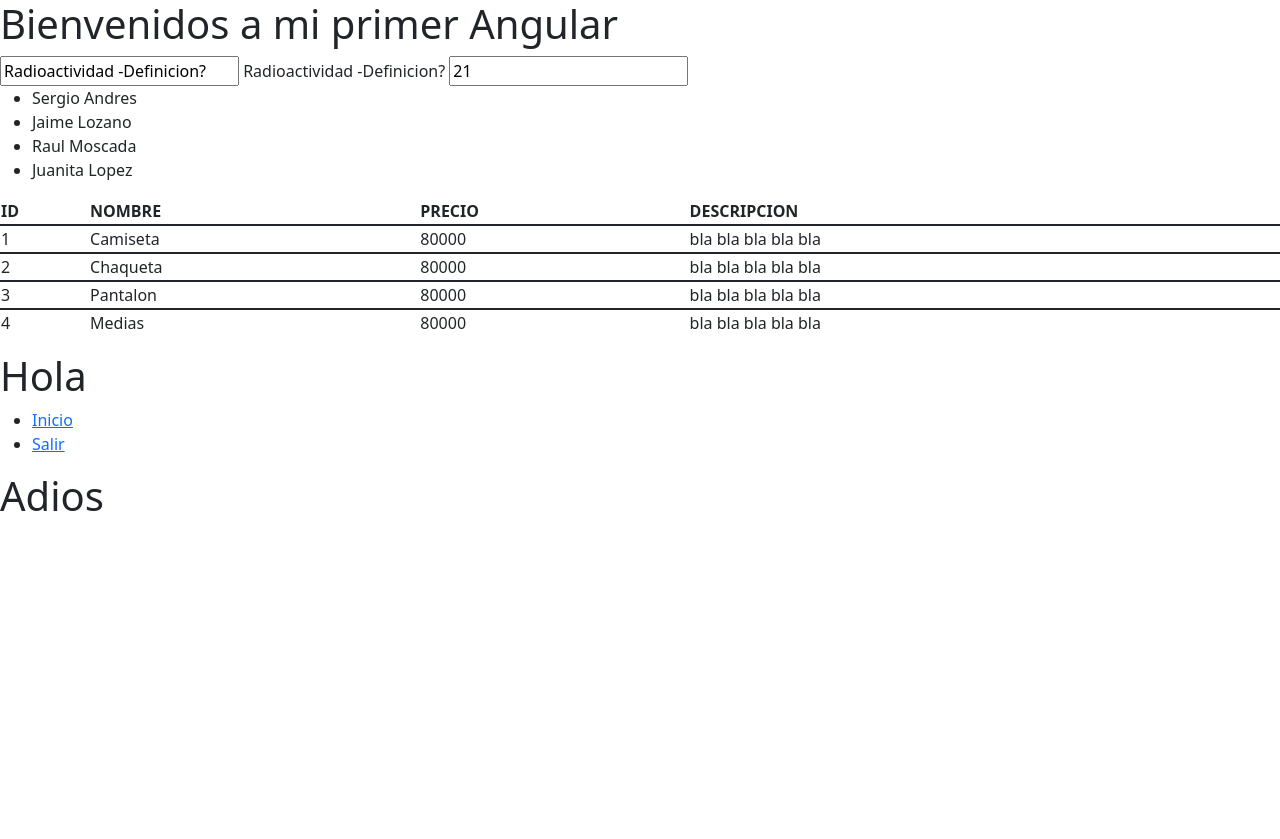
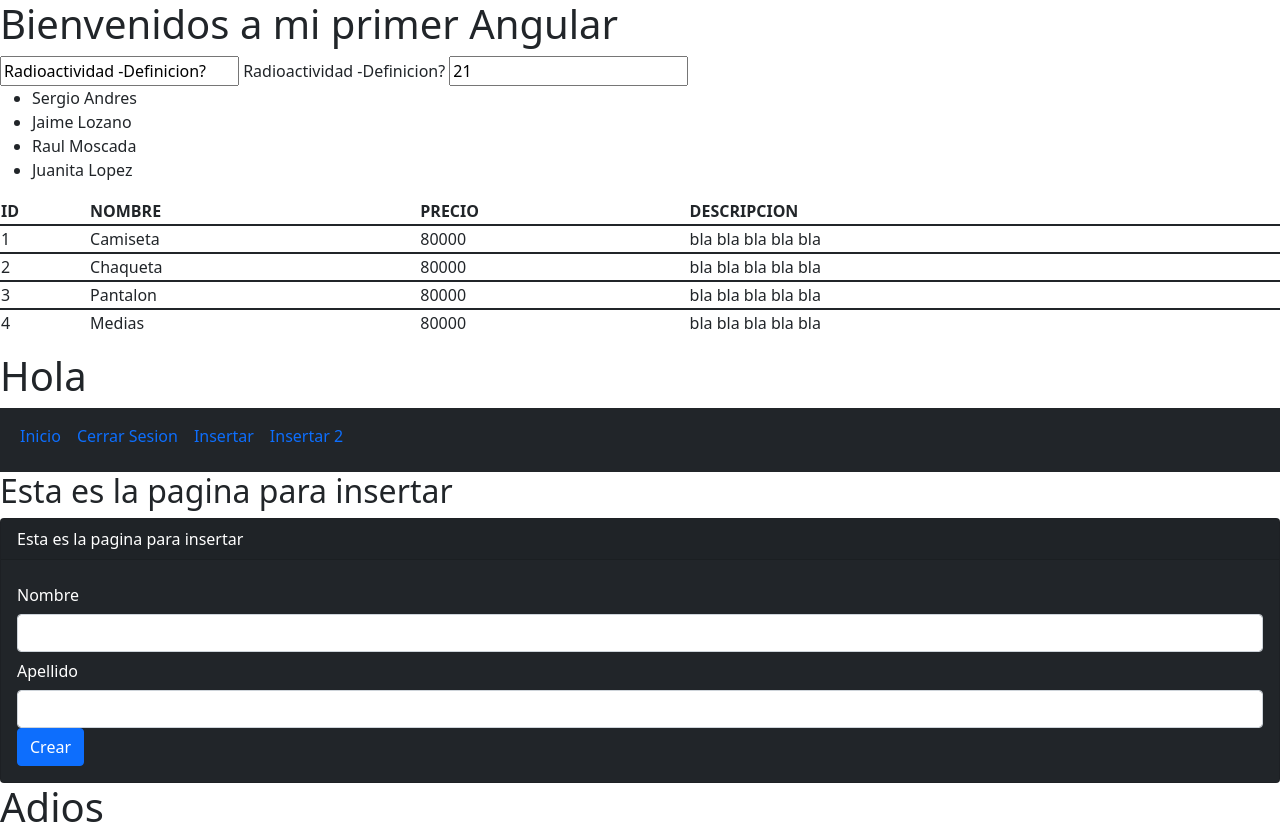
Before and after one commit to SergioAldana/EjercicioAngular, an Angular app: page /insertar in a window 1280 px wide. Before the commit this address led to /. Before the commit the page ends 800 px from the top, so only its background shows below. Built offline with nearby package versions, Linux system fonts and the light colour scheme.

Commit message:
chore: se crean los componentes formulario, formulario 2 y una clase llamada persona

```diff
--- /dev/null
+++ b/src/app/components/formulario/formulario.component.html
@@ -0,0 +1,26 @@
+<h2>{{title}}</h2>
+
+<div class="card bg-dark text-white">
+    <div class="card-header">{{title}}</div>
+    <div class="card-body">
+        <div class="form-group">
+            <label for="nombre" class="col-form-label col-sm2">Nombre</label>
+            <div class="col-se-6">
+                <input type="text" class="form-control" required
+                name="nombre">
+            </div>
+        </div>
+        <div class="form-group">
+            <label for="apellido" class="col-form-label col-sm2">Apellido</label>
+            <div class="col-se-6">
+                <input type="text" class="form-control" required
+                name="apellido">
+            </div>
+            <div class="form-group row">
+                <div class="cp;-sm-6">
+                    <button class="btn btn-primary" role="button">Crear</button>
+                </div>
+            </div>
+        </div>
+    </div>
+</div>
--- /dev/null
+++ b/src/app/components/formulario/formulario.component.ts
@@ -0,0 +1,16 @@
+import { Component, OnInit } from '@angular/core';
+
+@Component({
+  selector: 'app-formulario',
+  templateUrl: './formulario.component.html',
+  styleUrls: ['./formulario.component.css']
+})
+export class FormularioComponent implements OnInit {
+
+  title:string = "Esta es la pagina para insertar";
+  constructor() { }
+
+  ngOnInit(): void {
+  }
+
+}
--- /dev/null
+++ b/src/app/components/formulario2/formulario2.component.html
@@ -0,0 +1,24 @@
+<div class="card bg-dark text-white">
+    <div class="card-header">Soy el formulario 2</div>
+    <div class="card-body">
+        <div class="form-group">
+            <label for="nombre" class="col-form-label col-sm2">Equipo</label>
+            <div class="col-se-6">
+                <input type="text" class="form-control" required
+                name="nombre">
+            </div>
+        </div>
+        <div class="form-group">
+            <label for="apellido" class="col-form-label col-sm2">Ciudad</label>
+            <div class="col-se-6">
+                <input type="text" class="form-control" required
+                name="apellido">
+            </div>
+            <div class="form-group row">
+                <div class="cp;-sm-6">
+                    <button class="btn btn-primary" role="button">Crear</button>
+                </div>
+            </div>
+        </div>
+    </div>
+</div>
--- /dev/null
+++ b/src/app/components/formulario2/formulario2.component.ts
@@ -0,0 +1,15 @@
+import { Component, OnInit } from '@angular/core';
+
+@Component({
+  selector: 'app-formulario2',
+  templateUrl: './formulario2.component.html',
+  styleUrls: ['./formulario2.component.css']
+})
+export class Formulario2Component implements OnInit {
+
+  constructor() { }
+
+  ngOnInit(): void {
+  }
+
+}
--- a/src/app/components/menu/menu.component.html
+++ b/src/app/components/menu/menu.component.html
@@ -1,8 +1,20 @@
-<ul>
-    <li>
-        <a [routerLink] = "['/']" routerLinkActive = "['active']">Inicio</a>
-    </li>
-    <li>
-        <a [routerLink] = "['/logout']" routerLinkActive = "['active']">Salir</a>
-    </li>
-</ul>
+<nav class="navbar navbar-expand-lg navbar-cark bg-dark">
+    <div class="container-fluid">
+        <div class="collapse navbar-collapse">
+            <ul class="navbar-nav me-auto mb-2 ab-lg-0">
+                <li class="nav-item" >
+                    <a class="nav-link" [routerLink] = "['/']">Inicio</a>
+                </li>
+                <li class="nav-item">
+                    <a class="nav-link" [routerLink] = "['/logout']">Cerrar Sesion</a>
+                </li>
+                <li class="nav-item">
+                    <a class="nav-link" [routerLink] = "['/insertar']">Insertar</a>
+                </li>
+                <li class="nav-item">
+                    <a class="nav-link" [routerLink] = "['/insertar2']">Insertar 2</a>
+                </li>
+            </ul>
+        </div>
+    </div>
+</nav>
```
Also changed, not shown: src/app/app.module.ts (+11 -4 lines), src/app/models/Persona.ts (added, +11 -0 lines), src/app/components/formulario/formulario.component.css (added), src/app/components/formulario2/formulario2.component.css (added), 2 other files (tests, documents, lock files or other folders).
